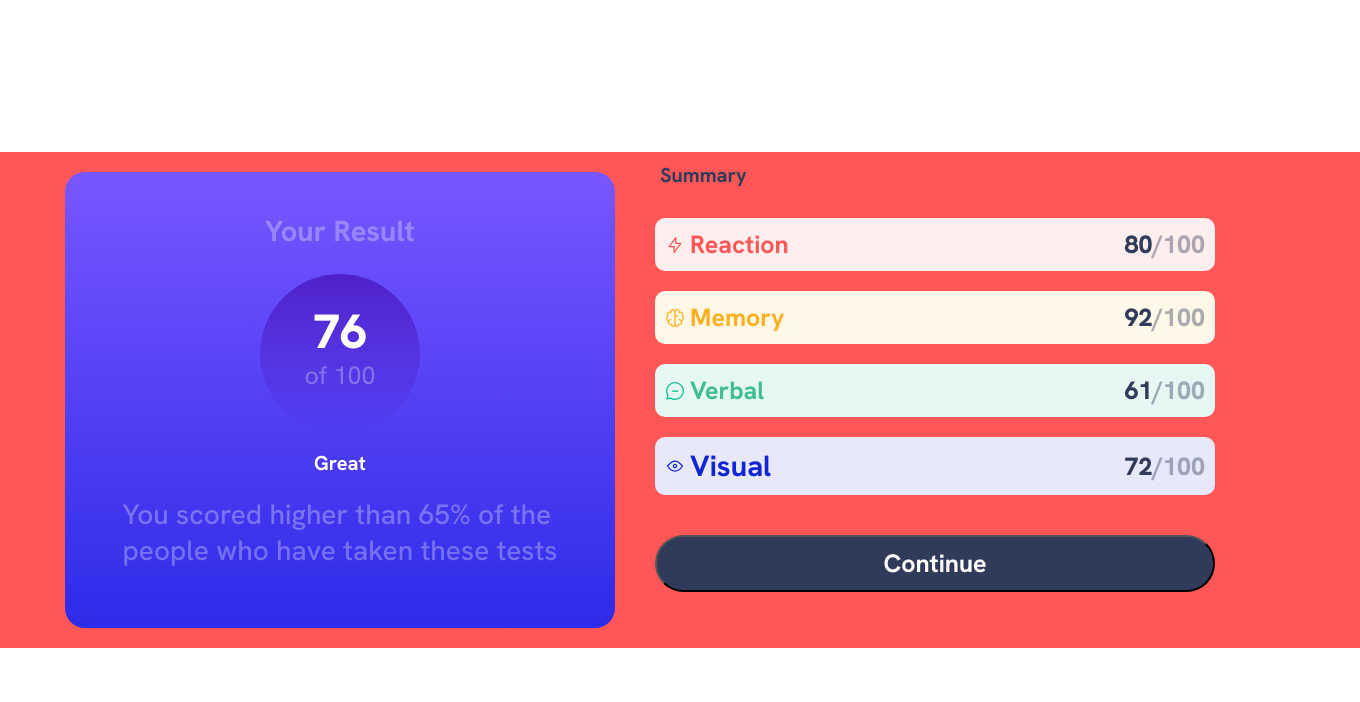
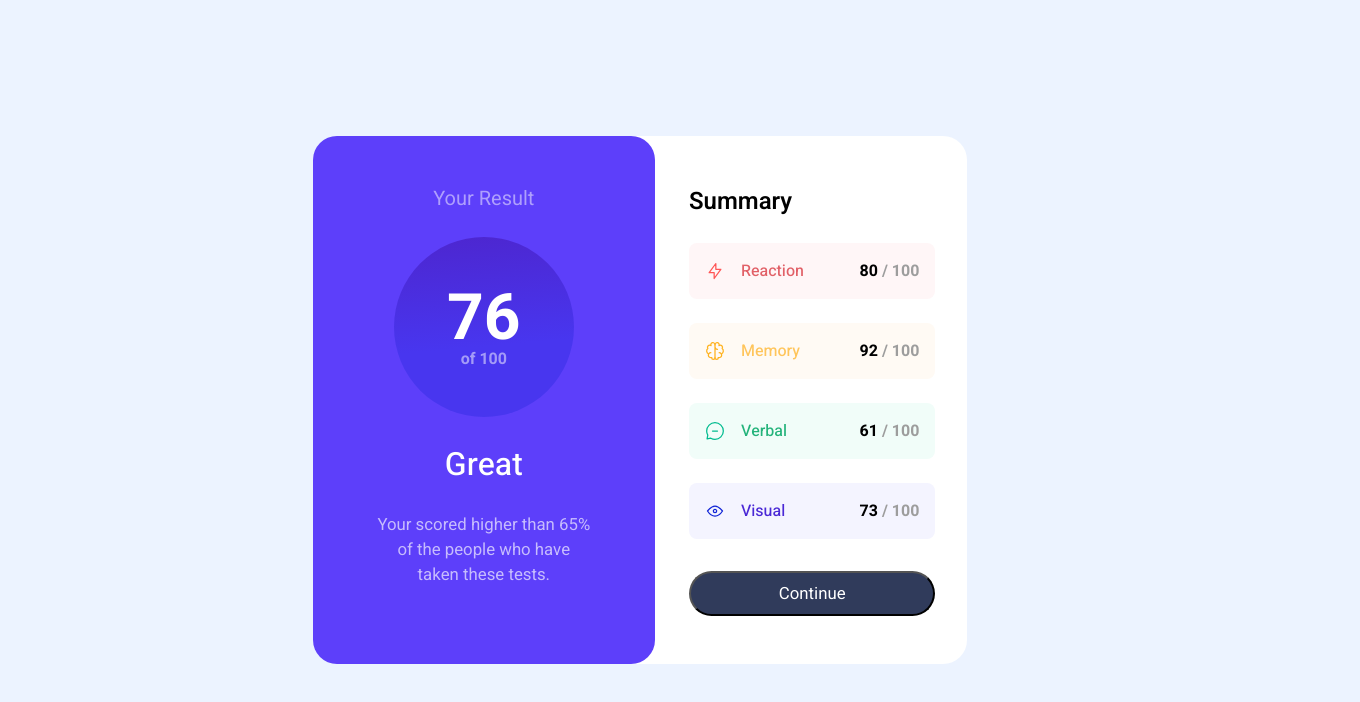
Before and after one commit to Cicero1962/Card_componente, a plain HTML site: page index.html in a window 1280 px wide. Shown: the whole page, 1360 px wide, since content can reach past the window. Drawn offline with Linux system fonts and the light colour scheme.

Commit message:
commit inicial

```diff
--- a/index.html
+++ b/index.html
@@ -1,71 +1,91 @@
 <!DOCTYPE html>
 <html lang="pt-br">
   <head>
-    <meta charset="UTF-8">
-    <meta name="viewport" content="width=device-width, initial-scale=1.0">
+    <meta charset="UTF-8" />
+    <meta name="viewport" content="width=device-width, initial-scale=1.0" />
     <title>Componentes</title>
-    <link rel="shortcut icon" href="./images/favicon-32x32.png" type="image/x-icon">
+    <link
+      rel="shortcut icon"
+      href="./images/favicon-32x32.png"
+      type="image/x-icon"
+    />
+    <link rel="preconnect" href="https://fonts.googleapis.com" />
+    <link rel="preconnect" href="https://fonts.gstatic.com" crossorigin />
+    <link
+      href="https://fonts.googleapis.com/css2?family=Hanken+Grotesk:ital@0;1&display=swap"
+      rel="stylesheet"
+    />
+    <link rel="preconnect" href="https://fonts.googleapis.com" />
+    <link rel="preconnect" href="https://fonts.gstatic.com" crossorigin />
+    <link
+      href="https://fonts.googleapis.com/css2?family=Hanken+Grotesk:ital,wght@0,500;1,500&display=swap"
+      rel="stylesheet"
+    />
+    <link rel="preconnect" href="https://fonts.googleapis.com" />
+    <link rel="preconnect" href="https://fonts.gstatic.com" crossorigin />
+    <link
+      href="https://fonts.googleapis.com/css2?family=Hanken+Grotesk:ital,wght@0,700;1,700&display=swap"
+      rel="stylesheet"
+    />
     <link rel="preconnect" href="https://fonts.googleapis.com">
     <link rel="preconnect" href="https://fonts.gstatic.com" crossorigin>
-<link href="https://fonts.googleapis.com/css2?family=Hanken+Grotesk:ital@0;1&display=swap" rel="stylesheet">
-    <link rel="preconnect" href="https://fonts.googleapis.com">
-<link rel="preconnect" href="https://fonts.gstatic.com" crossorigin>
-<link href="https://fonts.googleapis.com/css2?family=Hanken+Grotesk:ital,wght@0,500;1,500&display=swap" rel="stylesheet">
-    <link rel="preconnect" href="https://fonts.googleapis.com">
-<link rel="preconnect" href="https://fonts.gstatic.com" crossorigin>
-<link href="https://fonts.googleapis.com/css2?family=Hanken+Grotesk:ital,wght@0,700;1,700&display=swap" rel="stylesheet">
-    <link rel="preconnect" href="https://fonts.googleapis.com">
-<link rel="preconnect" href="https://fonts.gstatic.com" crossorigin>
-<link href="https://fonts.googleapis.com/css2?family=Hanken+Grotesk:ital,wght@0,800;1,800&display=swap" rel="stylesheet">
-    <link rel="stylesheet" href="./style.css">
+    <link href="https://fonts.googleapis.com/css2?family=Heebo:wght@100..900&display=swap" rel="stylesheet">
+    <link rel="stylesheet" href="./style.css" />
   </head>
   <body>
-
-    <div class="container">
-            <div class="box">
-                <h2 class="texto_principal">Your Result</h2>
-                <div class="number">
-                    <p class="item_number">
-                        76
+    <div class="box_container">
+      <div class="box_result">
+        <p class="text_result">Your Result</p>
+        <div class="span_container">
+          <p class="box_span">76 <span>of 100</span></p>
+        </div>
+        <h1>Great</h1>
+        <p class="text_score">
+          Your scored higher than 65% of the people who have taken these tests.
         </p>
-                    <p class="number_two">of 100</p>
+      </div>
+      <div class="box_summary">
+        <div class="box_summary_text">
+          <h2>Summary</h2>
+          <div class="box_score">
+            <div class="box_score_card">
+              <img src="./images/icon-reaction.svg" alt="" />
+              <span>Reaction</span>
             </div>
             <div>
-                    <h2 class="texto_secundario">
-                        Great
-                    </h2>
-                    <p class="texto_paragrafo">
-                        You scored higher than 65% of the<br>people who have taken these tests
-                    </p>
+              <p class="number">80 <span>/ 100</span></p>
             </div>
           </div>
-            <div class="box_1">
-                <h2 class="texto_indice">
-                    Summary
-                </h2>
-                <div class="itens_indice">
-                    <a class="card card_reaction" href="">
-                        <img src="./images/icon-reaction.svg" alt="">
-                        <h4>Reaction</h4>
-                        <span class="number_span">80<span class="span">/100</span></span>
-                    </a>
-                    <a class="card card_memory" href="">
-                        <img src="./images/icon-memory.svg" alt="">
-                        <h4>Memory</h4>
-                        <span class="number_span">92<span class="span">/100</span></span>
-                    </a>
-                    <a class="card card_verbal" href="">
-                        <img src="./images/icon-verbal.svg" alt="">
-                        <h4>Verbal</h4>
-                        <span class="number_span">61<span class="span">/100</span></span>
-                    </a>
-                    <a class="card card_visual" href="">
-                        <img src="./images/icon-visual.svg" alt="">
-                        <h3>Visual</h3>
-                        <span class="number_span">72<span class="span">/100</span></span>
-                    </a>
+          <div class="box_score">
+            <div class="box_score_card">
+              <img src="./images/icon-memory.svg" alt="" />
+              <span>Memory</span>
             </div>
-                <button class="btn">Continue</button>
+            <div>
+              <p class="number">92 <span>/ 100</span></p>
+            </div>
+          </div>
+          <div class="box_score">
+            <div class="box_score_card">
+              <img src="./images/icon-verbal.svg" alt="" />
+              <span>Verbal</span>
+            </div>
+            <div>
+              <p class="number">61 <span>/ 100</span></p>
+            </div>
+          </div>
+          <div class="box_score">
+            <div class="box_score_card">
+              <img src="./images/icon-visual.svg" alt="" />
+              <span>Visual</span>
+            </div>
+            <div>
+              <p class="number">73 <span>/ 100</span></p>
+            </div>
+          </div>
+          <button class="btn" type="submit">
+            Continue
+        </button>
         </div>
       </div>
     </div>
--- a/style.css
+++ b/style.css
@@ -1,19 +1,13 @@
 :root {
-  --color-Light-red: hsl(0, 100%, 67%);
-  --color-Orangey-yellow: hsl(39, 100%, 56%);
-  --color-Green-teal: hsl(166, 100%, 37%);
-  --color-Cobalt-blue: hsl(234, 85%, 45%);
-
-  --color-Light-slate-blue: hsl(252, 100%, 67%);
-  --color-Light-royal-blue: hsl(241, 81%, 54%);
-
-  --color-Violet-blue: hsla(256, 72%, 46%, 1);
-  --color-Persian-blue: hsla(241, 72%, 46%, 0);
-
-  --color-White: hsl(0, 0%, 100%);
-  --color-Pale-blue: hsl(221, 100%, 96%);
-  --color-Light-lavender: hsl(241, 100%, 89%);
-  --color-Dark-gray-blue: hsl(224, 30%, 27%);
+  --color-blue_result: #5d3ffa;
+  --color-blue_central: #4a28d6;
+  --color-White: #ffffff;
+  --color-ligth-pink: #fff6f7;
+  --color-ligth_cream: #fffaf4;
+  --color-Light-lavender: #f4f4ff;
+  --color-Light-slate-green: #f1fdf9;
+  --color-Light-royal-blue: #303b5b;
+  --color-reaction: #e16067;
 }
 
 * {
@@ -21,203 +15,162 @@
   padding: 0;
   box-sizing: border-box;
   text-decoration: none;
+  list-style: none;
+  font-family: "Heebo", serif;
 }
 
 body {
   display: flex;
+  background-color: #ecf3ff;
   flex-direction: column;
   justify-content: center;
   align-items: center;
 }
 
 body,
-html{
+html {
   width: 100%;
   height: 100vh;
 }
-.container {
+.box_container {
   display: flex;
-  width: 1440px;
-  min-height: auto;
+  flex-wrap: wrap;
+  max-width: 43.75rem;
+  padding: 1rem;
+}
+.box_result {
+  background-color: var(--color-blue_result);
+  flex: 1 1 200px;
+  text-align: center;
+  padding: 3rem 4rem;
+  border-radius: 1.5rem;
+  z-index: 1;
+}
+.span_container {
+  display: flex;
+  background: linear-gradient(
+    175deg,
+    rgba(77, 38, 207, 1) 0%,
+    rgba(72, 54, 239, 1) 60%
+  );
+  border-radius: 50%;
   justify-content: center;
-  background-color: #ff5757;
+  max-width: 180px;
+  height: 180px;
+  margin: 1.5rem auto;
+  align-items: center;
 }
-
-.box {
-  position: relative;
-  display: flex;
-  width: 550px;
-  flex-direction: column;
-  border-radius: 20px;
-  padding: 20px;
-  background-image: linear-gradient(hsl(252, 100%, 67%), hsl(241, 81%, 54%));
-  align-items: center;
-  align-content: center;
-  margin: 20px;
-}
-
-.texto_principal {
-  font-family: "Hanken Grotesk";
-  font-weight: 600;
-  font-size: 29px;
-  opacity: 0.3;
-  color: var(--color-White);
-  margin-bottom: 200px;
-  text-align: center;
-  margin-top: 1.25rem;
-}
-
-.number {
-  position: absolute;
+.box_span {
   display: flex;
   flex-direction: column;
-  max-width: 150px;
-  height:150px;
-  background-image: linear-gradient(
-    hsla(256, 72%, 46%, 1),
-    hsla(241, 72%, 46%, 0)
-  );
-  justify-content: center;
-  align-items: center;
-  align-content: center;
-  border-radius: 50%;
-  padding: 80px;
-  margin-bottom: 50px;
-  top: 40%;
-  transform: translate(0, -50%);
+  color: var(--color-White);
+  font-size: 4rem;
+  font-weight: 700;
+  line-height: 1;
 }
-
-.item_number {
+.box_span span {
   color: var(--color-White);
-  font-size: 3rem;
-  font-family: "Hanken Grotesk";
-  font-weight: 800;
+  opacity: 0.5;
+  font-size: 1rem;
 }
-
-.number_two {
-  text-align: center;
-  width: 80px;
+.text_result {
+  font-size: 1.25rem;
   color: var(--color-White);
-  font-family: "Hanken Grotesk";
-  font-size: 25px;
-  line-height: 1;
-  opacity: 0.3;
-  font-weight: 400;
-  margin-bottom: 20px;
+  opacity: 0.5;
+  margin-bottom: 1.5rem;
 }
-
-.texto_secundario {
-  font-family: "Hanken Grotesk";
+.box_container h1 {
   color: var(--color-White);
-  font-size: 20px;
-  margin-bottom: 20px;
-  text-align: center;
+  font-size: 2rem;
+  font-weight: 500;
+  margin-bottom: 1.5rem;
 }
-
-.texto_paragrafo {
-  font-family: "Hanken Grotesk";
-  opacity: 0.3;
-  color: var(--color-White);
-  font-size: 1.75rem ;
-  font-weight: 500;
-  margin-bottom: 40px;
+.text_score {
+  color: #ffffffa6;
+  font-size: 1.05rem;
+  max-width: 270px;
 }
-
-.box_1 {
+.box_summary {
+  flex: 1 1 200px;
+  background-color: var(--color-White);
+  margin-left: -30px;
+  border-top-right-radius: 1.5rem;
+  border-bottom-right-radius: 1.5rem;
+}
+.box_summary_text {
   display: flex;
   flex-direction: column;
   flex-wrap: wrap;
-  width: 600px;
-  min-width: 280px;
-  padding: 0 20px;
+  padding: 3rem 2rem 3rem 4rem;
+}
+.box_summary_text > h2 {
+  color: #000;
+  font-weight: 600;
+  font-size: 1.5rem;
+}
+.box_score {
+  display: flex;
+  align-items: center;
+  margin-top: 1.5rem;
+  justify-content: space-between;
+  padding: 1rem;
+  border-radius: 0.5rem;
+  font-weight: 500;
 }
 
-.texto_indice {
+.box_score_card {
   display: flex;
-  font-family: "Hanken Grotesk";
-  font-size: 20px;
-  font-weight: 600;
-  color: #303b5a;
-  padding: 10px 5px;
+  gap: 1rem;
+}
+.number {
+  font-weight: 700;
+  color: #000;
+}
+.number span {
+  color: #9d9d9d;
+}
+.box_score:nth-child(4n + 2) {
+  background-color: var(--color-ligth-pink);
+  color: var(--color-reaction);
+}
+.box_score:nth-child(4n + 3) {
+  background-color: var(--color-ligth_cream);
+  color: #ffc55b;
+}
+.box_score:nth-child(4n + 4) {
+  background-color: var(--color-Light-slate-green);
+  color: rgb(36, 179, 123);
+}
+.box_score:nth-child(4n + 1) {
+  background-color: var(--color-Light-lavender);
+  color: #4a28d6;
+}
+.btn {
+  display: inline-block;
+  background-color: var(--color-Light-royal-blue);
+  border-radius: 1.5rem;
+  padding: 0.5rem;
+  color: var(--color-White);
+  cursor: pointer;
+  font-size: 1.05rem;
+  margin-top: 2rem;
 }
 
-.itens_indice {
-  display: flex;
+@media (max-width: 37.5rem) {
+  .box_container {
     flex-direction: column;
-  flex-wrap: wrap;
-  width: 100%;
   }
-
-.card {
-  display: grid;
-  width: 100%;
-  grid-template-columns: auto 1fr auto;
-  justify-content: space-between;
-  padding: 10px;
-  gap: 0 5px;
-  background-color: white;
-  border-radius: 10px;
-  font-weight: 800;
-  font-family: "Hanken Grotesk";
-  font-size: 25px;
-  align-items: center;
+  .box_result {
+    border-top-left-radius: 0;
+    border-top-right-radius: 0;
   }
-
-.card_reaction {
-  background-color: #ffeeee;
-  color: #ff5757;
-  margin-bottom: 20px;
-  margin-top: 20px;
+  .box_summary {
+    border-top-right-radius: 0;
+    border-bottom-right-radius: 0;
+    margin-left: 0;
+    margin-top: -30px;
   }
-
-.card_memory {
-  color: #ffb01f;
-  background-color: #fff7e8;
-  margin-bottom: 20px;
-}
-
-.card_verbal {
-  color: #42bd91;
-  background-color: #e5f8f3;
-  margin-bottom: 20px;
-}
-
-.card_visual {
-  color: #1125d4;
-  background-color: #e7e9fa;
-  margin-bottom: 40px;
-}
-
-.btn {
-  padding: 10px;
-  border-radius: 40px;
-  background-color: #303b5a;
-  font-family: "Hanken Grotesk";
-  font-size: 25px;
-  font-weight: 600;
-  color: var(--color-White);
-  cursor: pointer;
-}
-
-.number_span {
-  color: #303b5a;
-}
-.span {
-  color: #303b5a;
-  opacity: 0.4;
-}
-
-.teste{
-  font-size: clamp(1.75em, 1em + 3vw, 1.75em) ;
-}
-/*
-@media(max-width:1200px){
-    .container{
-        display: flex;
-        flex-direction: column;
-        align-items: center;
-    }
-    .box{
-        width: 50%;
+  .box_summary_text {
+    padding: 3rem 1rem;
   }
 }
```
Lines whose indentation alone changed are shown as unchanged.
